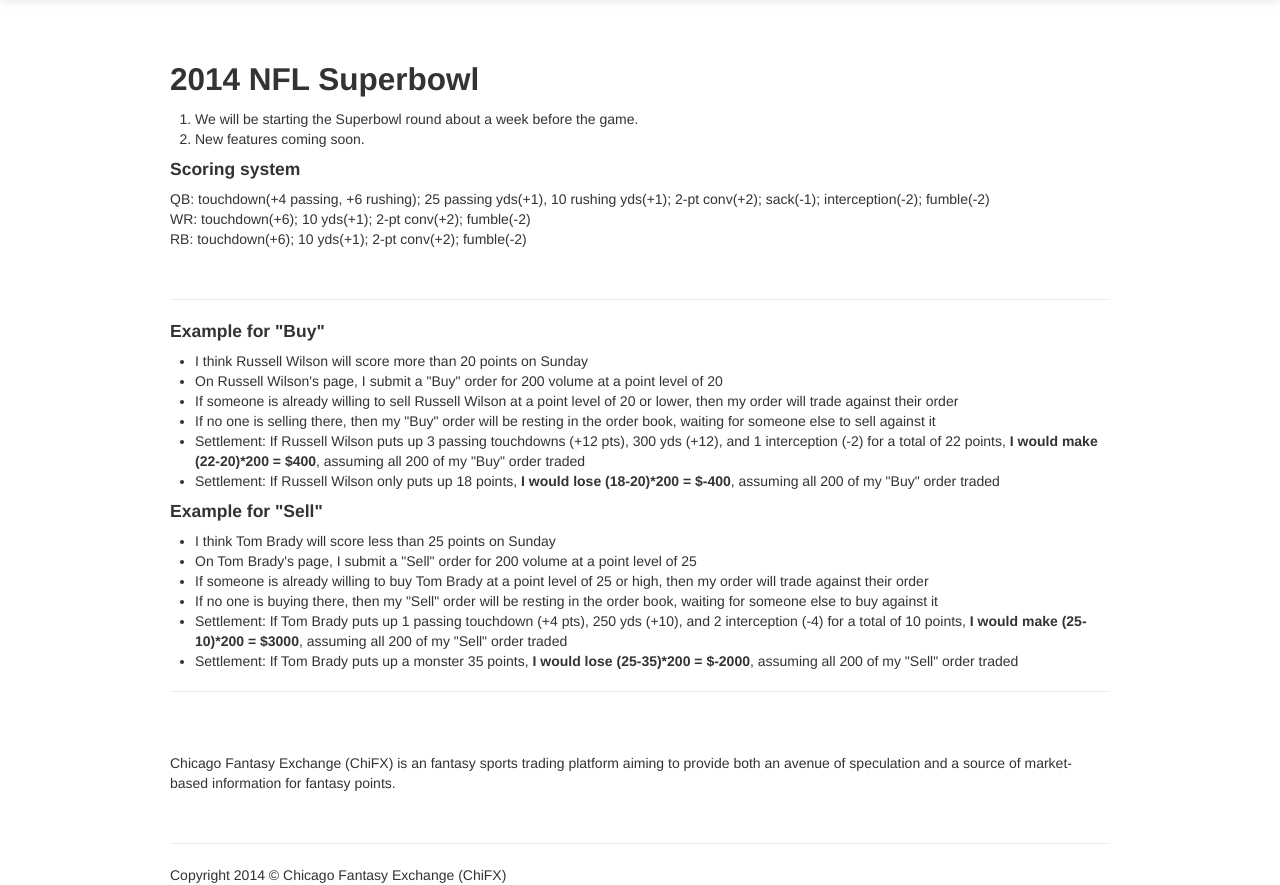
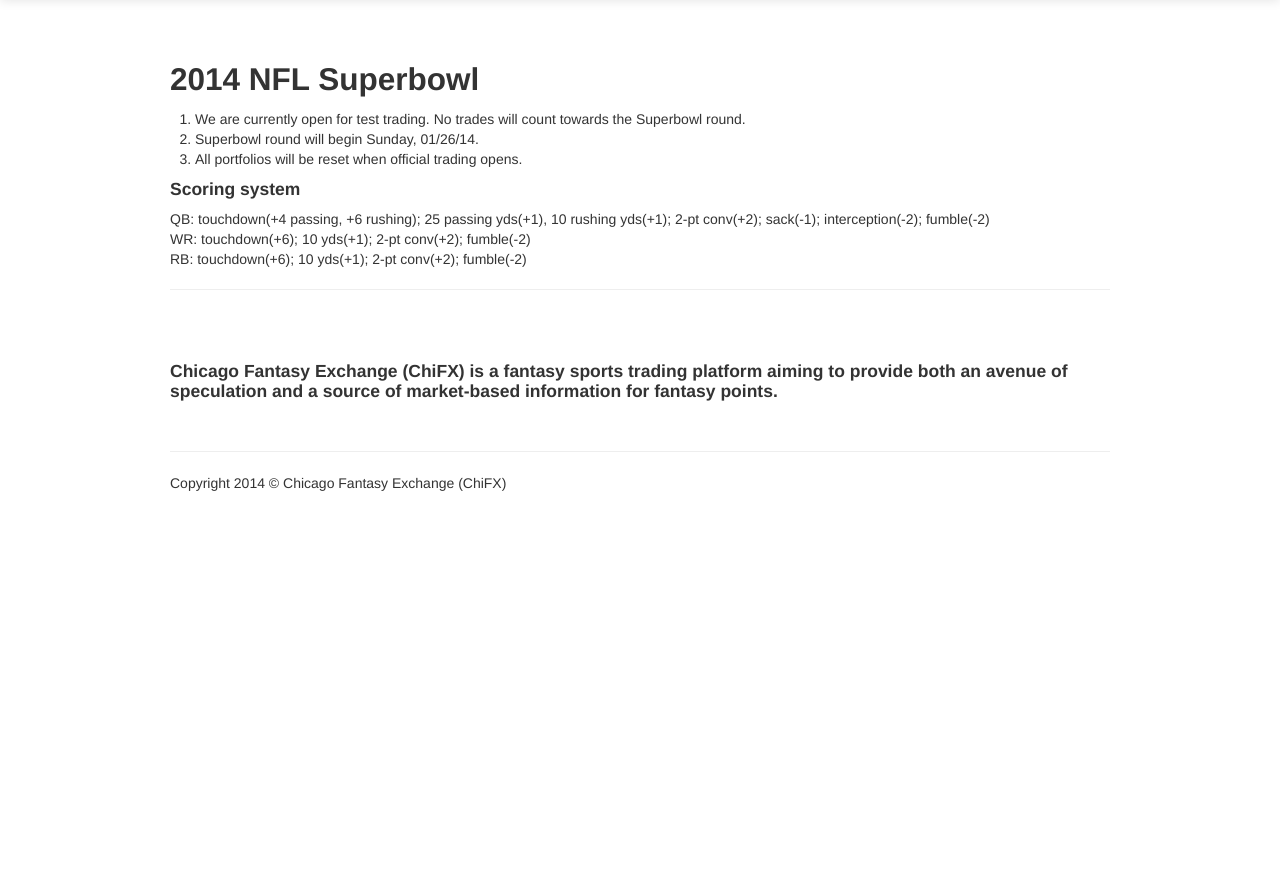
Before and after one commit to tonyin/chifx, a Flask app: template application/templates/index.html in a window 1280 px wide. Shown: the part 41-926 px from the top of the page. After the commit the page ends 532 px from the top, so only its background shows below. Run offline with Flask 2, Linux system fonts and the light colour scheme; the template is opened without the code that fills it, so the values that code supplies are empty; some libraries are stand-ins or nearby versions.

Commit message:
Test trading. Front page indicates.

```diff
--- a/application/templates/index.html
+++ b/application/templates/index.html
@@ -7,8 +7,9 @@
 
     <h2>2014 NFL Superbowl</h2>
     <ol>
-        <li>We will be starting the Superbowl round about a week before the game.</li>
-        <li>New features coming soon.</li>
+        <li>We are currently open for test trading. No trades will count towards the Superbowl round.</li>
+        <li>Superbowl round will begin Sunday, 01/26/14.</li>
+        <li>All portfolios will be reset when official trading opens.</li>
     </ol>
     <h4>Scoring system</h4>
     <p>
@@ -16,27 +17,9 @@
         WR: touchdown(+6); 10 yds(+1); 2-pt conv(+2); fumble(-2)<br />
         RB: touchdown(+6); 10 yds(+1); 2-pt conv(+2); fumble(-2)
     </p>
-    <br /><hr />
-    <h4>Example for "Buy"</h4>
-    <ul>
-        <li>I think Russell Wilson will score more than 20 points on Sunday</li>
-        <li>On Russell Wilson's page, I submit a "Buy" order for 200 volume at a point level of 20</li>
-        <li>If someone is already willing to sell Russell Wilson at a point level of 20 or lower, then my order will trade against their order</li>
-        <li>If no one is selling there, then my "Buy" order will be resting in the order book, waiting for someone else to sell against it</li>
-        <li>Settlement: If Russell Wilson puts up 3 passing touchdowns (+12 pts), 300 yds (+12), and 1 interception (-2) for a total of 22 points, <strong>I would make (22-20)*200 = $400</strong>, assuming all 200 of my "Buy" order traded</li>
-        <li>Settlement: If Russell Wilson only puts up 18 points, <strong>I would lose (18-20)*200 = $-400</strong>, assuming all 200 of my "Buy" order traded</li>
-    </ul>
-    <h4>Example for "Sell"</h4>
-    <ul>
-        <li>I think Tom Brady will score less than 25 points on Sunday</li>
-        <li>On Tom Brady's page, I submit a "Sell" order for 200 volume at a point level of 25</li>
-        <li>If someone is already willing to buy Tom Brady at a point level of 25 or high, then my order will trade against their order</li>
-        <li>If no one is buying there, then my "Sell" order will be resting in the order book, waiting for someone else to buy against it</li>
-        <li>Settlement: If Tom Brady puts up 1 passing touchdown (+4 pts), 250 yds (+10), and 2 interception (-4) for a total of 10 points, <strong>I would make (25-10)*200 = $3000</strong>, assuming all 200 of my "Sell" order traded</li>
-        <li>Settlement: If Tom Brady puts up a monster 35 points, <strong>I would lose (25-35)*200 = $-2000</strong>, assuming all 200 of my "Sell" order traded</li>
-    </ul>
+
     <hr /><br /><br />
-    <p>Chicago Fantasy Exchange (ChiFX) is an fantasy sports trading platform aiming to provide both an avenue of speculation and a source of market-based information for fantasy points.</p>
+    <h4>Chicago Fantasy Exchange (ChiFX) is a fantasy sports trading platform aiming to provide both an avenue of speculation and a source of market-based information for fantasy points.</h4>
     <div>&nbsp;</div>
 
 {% endblock content %}
```
